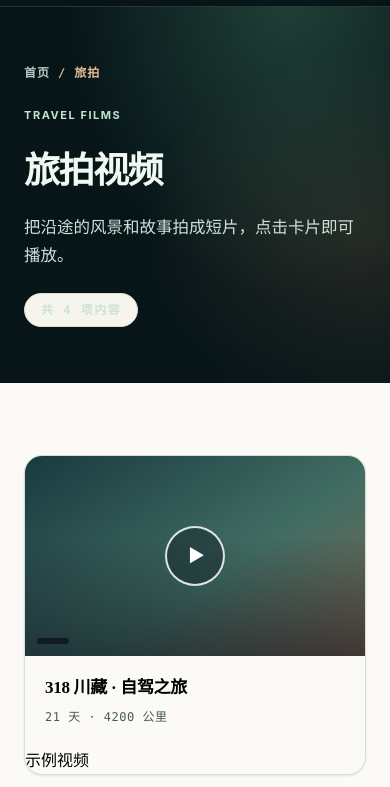
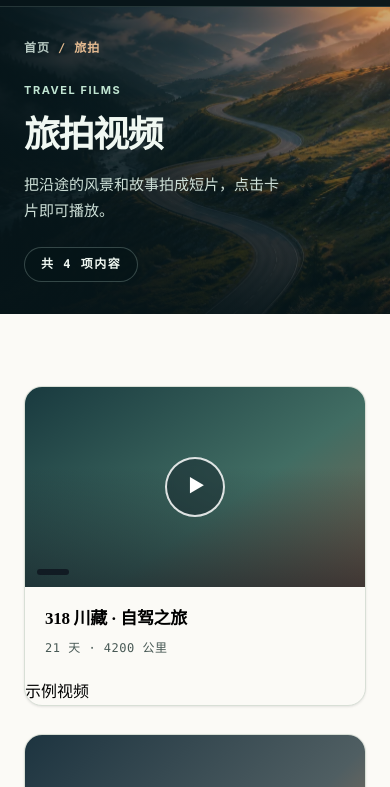
Before and after one commit to neryzhu1028/neryzhu1028.github.io, a website: page frontend/videos/index.html in a window 390 px wide. Shown: the part 57-844 px from the top of the page. Drawn offline with Linux system fonts and the light colour scheme; files whose address does not match are found by name.

Commit message:
为四个栏目添加主题横幅

```diff
--- a/frontend/css/style.css
+++ b/frontend/css/style.css
@@ -1980,6 +1980,59 @@ button {
 .page-hero .breadcrumb em, .page-hero .breadcrumb .sep, .page-hero .section-tag { color: var(--color-gold); }
 .page-hero .page-desc, .page-hero .page-count { color: #cee0d8; }
 
+.page-hero--illustrated {
+  isolation: isolate;
+  display: grid;
+  align-items: center;
+  min-height: clamp(375px, 40vw, 498px);
+  padding: calc(var(--header-h) + clamp(35px, 4.5vw, 60px)) 0 clamp(38px, 4.5vw, 66px);
+}
+
+.page-hero-art {
+  position: absolute;
+  inset: 0;
+  z-index: -2;
+  width: 100%;
+  height: 100%;
+  object-fit: cover;
+  object-position: 76% 52%;
+}
+
+.page-hero--illustrated::before {
+  z-index: -1;
+  background:
+    linear-gradient(90deg, rgba(6, 20, 24, 0.96) 0%, rgba(6, 20, 24, 0.82) 31%, rgba(6, 20, 24, 0.35) 64%, transparent 93%),
+    linear-gradient(0deg, rgba(6, 20, 24, 0.48), transparent 46%);
+}
+
+.page-hero--illustrated .page-hero-inner { width: 100%; }
+.page-hero--illustrated .hero-eyebrow { margin-bottom: 15px; }
+.page-hero--illustrated .page-desc { margin: 16px 0 0; max-width: min(56%, 35rem); }
+
+.page-hero--illustrated .page-count {
+  color: var(--color-light);
+  background: rgba(6, 20, 24, 0.65);
+  border-color: var(--color-glass-border);
+}
+
+@media (max-width: 680px) {
+  .page-hero--illustrated {
+    min-height: 360px;
+    padding-top: calc(var(--header-h) + 31px);
+    padding-bottom: 32px;
+  }
+
+  .page-hero--illustrated::before {
+    background:
+      linear-gradient(90deg, rgba(6, 20, 24, 0.91), rgba(6, 20, 24, 0.68) 45%, rgba(6, 20, 24, 0.20)),
+      linear-gradient(0deg, rgba(6, 20, 24, 0.78), transparent 60%);
+  }
+
+  .page-hero-art { object-position: 84% 52%; }
+  .page-hero--illustrated .page-desc { max-width: 28ch; font-size: 15px; }
+}
+
+
 .card { background: #fcfbf7; }
 .card-cover:not(.cover-img) { background: linear-gradient(135deg, #d6e6de, #e8e7db); }
 .card-cover:not(.cover-img):is(.cover-2, .cover-4, .cover-6) { background: linear-gradient(135deg, #e4decf, #eaece4); }
--- a/frontend/videos/index.html
+++ b/frontend/videos/index.html
@@ -43,7 +43,8 @@
 
   <main id="main">
     <!-- ===== 页面横幅 ===== -->
-    <section class="page-hero">
+    <section class="page-hero page-hero--illustrated">
+      <img class="page-hero-art" src="../visuals/videos-banner.webp" alt="" fetchpriority="high">
       <div class="container page-hero-inner">
         <nav class="breadcrumb reveal" aria-label="面包屑导航">
           <a href="../index.html">首页</a><span class="sep" aria-hidden="true">/</span><em>旅拍</em>
```
Also changed, not shown: docs/visuals.md (+13 -0 lines), frontend/courses/index.html (+2 -1 lines), frontend/projects/index.html (+2 -1 lines), frontend/tests/browser-smoke.js (+6 -0 lines), frontend/unboxing/index.html (+2 -1 lines), frontend/visuals/courses-banner.webp (added), frontend/visuals/projects-banner.webp (added), frontend/visuals/unboxing-banner.webp (added), frontend/visuals/videos-banner.webp (added).
